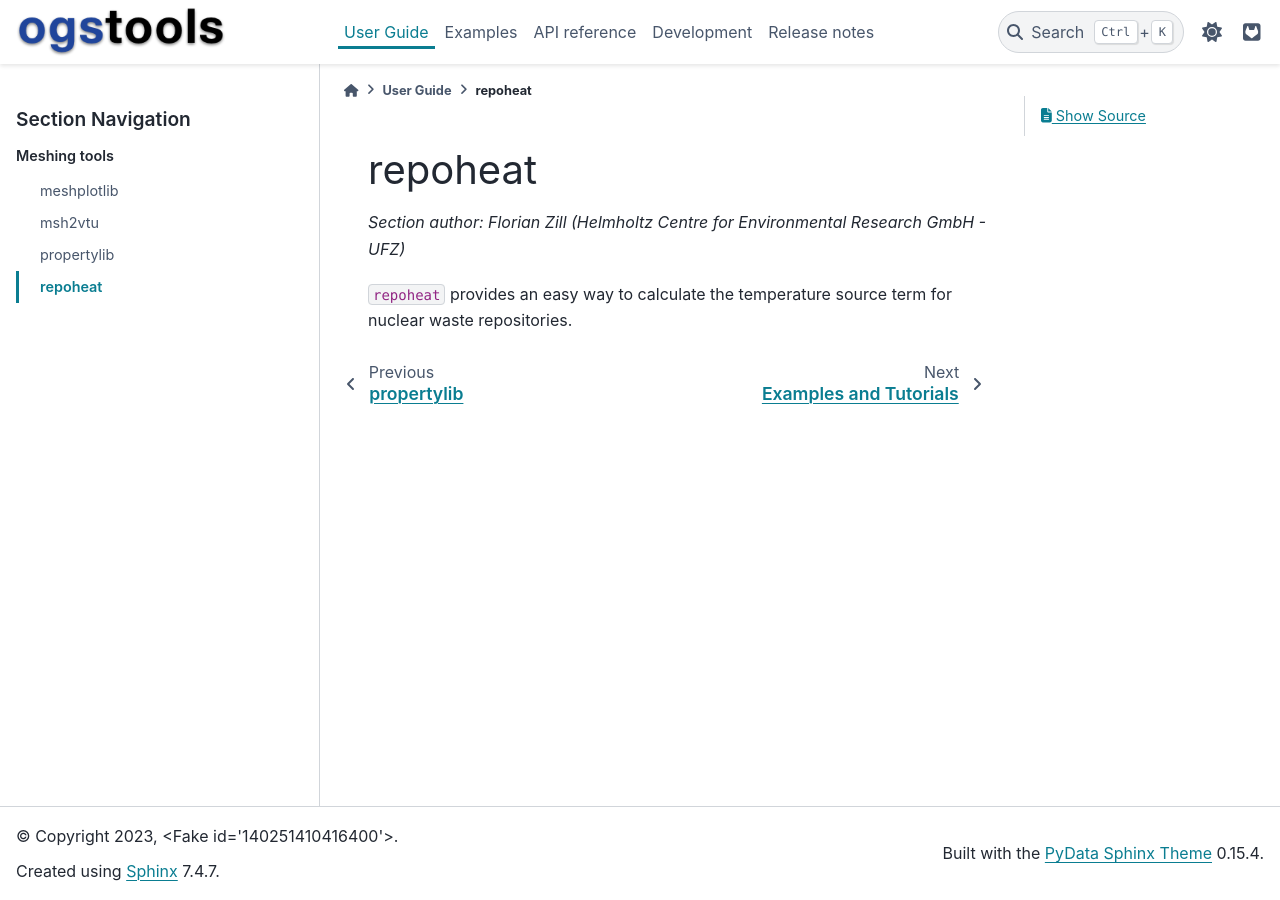
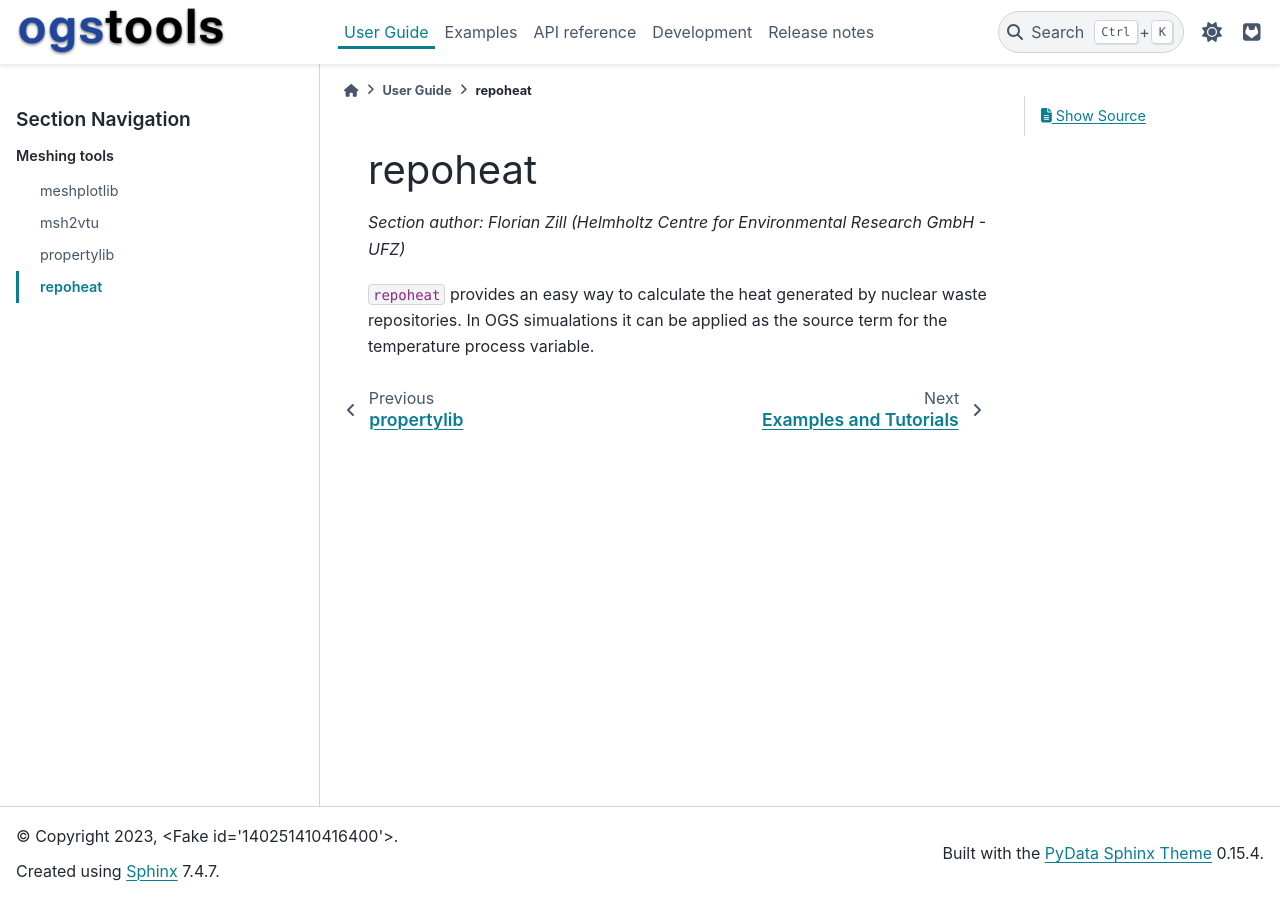
Before and after one commit to ufz/ogstools, a Sphinx documentation site: the page built from docs/user-guide/repoheat.md, in a window 1280 px wide. Built offline with Sphinx 7.4.7 and the PyData theme 0.15.4, drawn with Linux system fonts in a browser that asks for light colours; the version number could not be read and is left out.

Commit message:
satisfy review round 1

````diff
--- a/docs/user-guide/repoheat.md
+++ b/docs/user-guide/repoheat.md
@@ -4,5 +4,6 @@
 .. sectionauthor:: Florian Zill (Helmholtz Centre for Environmental Research GmbH - UFZ)
 ```
 
-`repoheat` provides an easy way to calculate the temperature source term for
-nuclear waste repositories.
+`repoheat` provides an easy way to calculate the heat generated by nuclear
+waste repositories. In OGS simualations it can be applied as the source term for
+the temperature process variable.
````
Also changed, not shown: docs/examples/howto_repoheat/index.md (+2 -1 lines), docs/examples/howto_repoheat/repoheat.ipynb.
